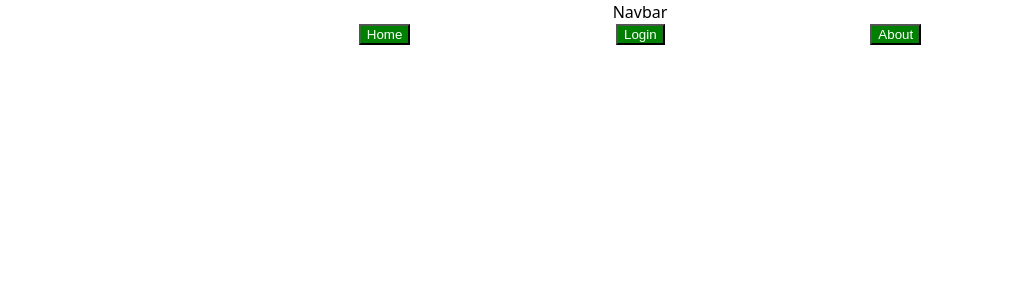
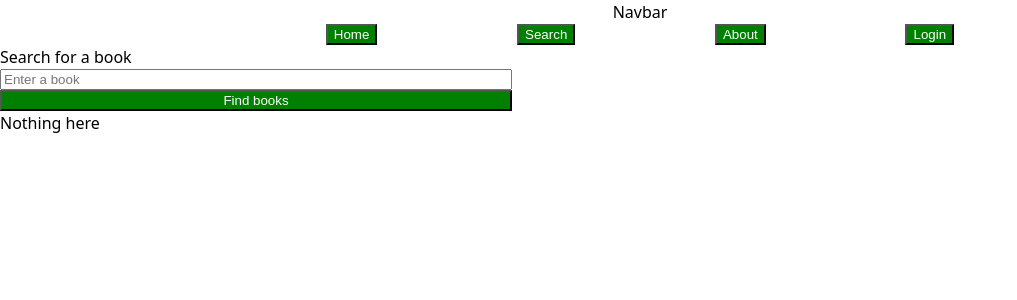
Before and after one commit to SamWilk/Great-Books, a React (Vite) app in the folder Great-Books-UI/: page /search in a window 1280 px wide. Shown: the top 300 px of the page, without its empty margins (0-1017 px from the left). Built offline with nearby package versions, Linux system fonts and the light colour scheme.

Commit message:
Big update

```diff
--- a/Great-Books-UI/src/components/customButton/customButton.jsx
+++ b/Great-Books-UI/src/components/customButton/customButton.jsx
@@ -1,9 +1,10 @@
 import "./customButton.css";
 
-const CustomButton = ({ children, OnClick, type }) => {
+const CustomButton = ({ children, OnClick, type, buttonTitle }) => {
   return (
     <button type={type} className="customButton" onClick={OnClick}>
       {children}
+      {buttonTitle}
     </button>
   );
 };
--- a/Great-Books-UI/src/components/navbar/navbar.jsx
+++ b/Great-Books-UI/src/components/navbar/navbar.jsx
@@ -1,7 +1,7 @@
 import { useEffect } from "react";
 import { checkAuth, logout } from "../../auth/authSlice";
 import { useDispatch, useSelector } from "react-redux";
-import { Navigate, useNavigate, useLocation } from "react-router-dom";
+import { useNavigate, useLocation } from "react-router-dom";
 import "./navbar.css";
 import CustomButton from "../customButton/customButton";
 
@@ -12,7 +12,7 @@ const SendToLogin = () => {
     navigate("/login");
   };
 
-  return <CustomButton OnClick={handleRedirect}>Login</CustomButton>;
+  return <CustomButton OnClick={handleRedirect} buttonTitle={"Login"} />;
 };
 
 const SendToSignUp = () => {
@@ -22,7 +22,7 @@ const SendToSignUp = () => {
     navigate("/signup");
   };
 
-  return <CustomButton OnClick={handleRedirect}>Sign Up</CustomButton>;
+  return <CustomButton OnClick={handleRedirect} buttonTitle={"Sign Up"} />;
 };
 
 const Logout = () => {
@@ -42,6 +42,7 @@ const Logout = () => {
 const Navbar = () => {
   const dispatch = useDispatch();
   const navigate = useNavigate();
+  const authUser = useSelector((state) => state.auth.user);
   const authStatus = useSelector((state) => state.auth.status);
   const isAuthenticated = useSelector((state) => state.auth.isAuthenticated);
   const isLoginPage = useLocation().pathname == "/login" ? true : false;
@@ -56,14 +57,31 @@ const Navbar = () => {
     <>
       <div className="navBar">
         Navbar
+        <div>
+          {isAuthenticated ? <div>Hello, {authUser.UserName}</div> : <></>}
+        </div>
         <div className="ButtonBar">
           <CustomButton
             OnClick={() => {
               navigate("/");
             }}
-          >
-            Home
-          </CustomButton>
+            buttonTitle={"Home"}
+          />
+
+          <CustomButton
+            OnClick={() => {
+              navigate("/search");
+            }}
+            buttonTitle={"Search"}
+          />
+
+          <CustomButton
+            OnClick={() => {
+              navigate("/about");
+            }}
+            buttonTitle={"About"}
+          />
+
           {isAuthenticated ? (
             <Logout />
           ) : isLoginPage ? (
@@ -71,13 +89,6 @@ const Navbar = () => {
           ) : (
             <SendToLogin />
           )}
-          <CustomButton
-            OnClick={() => {
-              navigate("/about");
-            }}
-          >
-            About
-          </CustomButton>
         </div>
       </div>
     </>
--- a/Great-Books-UI/src/main.jsx
+++ b/Great-Books-UI/src/main.jsx
@@ -9,6 +9,7 @@ import Navbar from "./components/navbar/navbar.jsx";
 import Login from "./pages/login/login.jsx";
 import About from "./pages/about/about.jsx";
 import Signup from "./pages/signup/signup.jsx";
+import Search from "./pages/search/search.jsx";
 
 createRoot(document.getElementById("root")).render(
   <StrictMode>
@@ -20,6 +21,7 @@ createRoot(document.getElementById("root")).render(
           <Route path="/login" element={<Login />} />
           <Route path="/about" element={<About />} />
           <Route path="/signup" element={<Signup />} />
+          <Route path="/search" element={<Search />} />
         </Routes>
       </Router>
     </Provider>
--- a/Great-Books-UI/src/pages/login/login.jsx
+++ b/Great-Books-UI/src/pages/login/login.jsx
@@ -4,9 +4,8 @@ import useLogin from "./login";
 import "./login.css";
 import CustomButton from "../../components/customButton/customButton";
 import { useNavigate } from "react-router-dom";
-import { useSelector, useDispatch } from "react-redux";
+import { useSelector } from "react-redux";
 import { useEffect } from "react";
-import { checkAuth } from "../../auth/authSlice";
 
 const validationSchema = Yup.object({
   userName: Yup.string()
--- /dev/null
+++ b/Great-Books-UI/src/pages/search/search.jsx
@@ -0,0 +1,140 @@
+import { Formik, Form, Field, ErrorMessage } from "formik";
+import CustomButton from "../../components/customButton/customButton";
+import useBookSearch from "./searchBooks";
+import { useState } from "react";
+import * as Yup from "yup";
+
+const validationSchema = Yup.object({
+  bookTitle: Yup.string()
+    .min(1, "Must Enter a Book")
+    .required("Must Enter a Book"),
+});
+
+const Search = () => {
+  const { searchBook, loading } = useBookSearch();
+  const [page, setPage] = useState(1);
+  const [books, setBooks] = useState({ BookCount: 0, BookArray: [] });
+  const [offset, setOffset] = useState(0);
+  const [newSubmit, setNewSubmit] = useState(true);
+
+  const handleSubmit = async (values, { setSubmitting }) => {
+    setSubmitting(true);
+    if (newSubmit) {
+      console.log(values.bookTitle);
+      setBooks(await searchBook(values.bookTitle, values.limit, 0));
+      setNewSubmit(false);
+    } else {
+      setOffset(20 * page);
+      const newBooks = await searchBook(
+        values.bookTitle,
+        values.limit,
+        offset,
+        true
+      );
+
+      setBooks((prevBooks) => ({
+        ...prevBooks,
+        BookArray: [...prevBooks.BookArray, ...newBooks], // Append newBooks to BookArray
+      }));
+    }
+
+    setSubmitting(false);
+  };
+
+  const getCoverURL = (coverID) => {
+    return `https://covers.openlibrary.org/b/id/${coverID}-S.jpg`;
+  };
+
+  return (
+    <>
+      <div>
+        <div>Search for a book</div>
+        <div>
+          <Formik
+            initialValues={{
+              bookTitle: "",
+              page: page,
+              limit: 20,
+              offset: offset,
+            }}
+            validationSchema={validationSchema}
+            validateOnChange={false}
+            validateOnBlur={false}
+            onSubmit={handleSubmit}
+          >
+            {({ isSubmitting }) => (
+              <Form className="login-form">
+                <div>
+                  <ErrorMessage
+                    name="bookTitle"
+                    component="div"
+                    className="customError"
+                  />
+                  <Field
+                    type="text"
+                    name="bookTitle"
+                    placeholder="Enter a book"
+                  />
+                </div>
+
+                <CustomButton
+                  type="submit"
+                  disabled={isSubmitting}
+                  OnClick={() => {
+                    setNewSubmit(true);
+                  }}
+                >
+                  {isSubmitting ? "Searching" : "Find books"}
+                </CustomButton>
+
+                <div>
+                  {loading ? (
+                    <div>Loading...</div>
+                  ) : books.BookArray.length != 0 ? (
+                    books.BookArray.map((e, idx) => {
+                      return (
+                        <div key={idx}>
+                          {e.CoverID != undefined ? (
+                            <>
+                              {e.Title}: {e.Author}
+                              <img
+                                key={idx}
+                                src={getCoverURL(e.CoverID)}
+                                alt="Book Cover"
+                                width={30}
+                                height={45}
+                              />{" "}
+                            </>
+                          ) : (
+                            <></>
+                          )}
+                        </div>
+                      );
+                    })
+                  ) : (
+                    <div>Nothing here</div>
+                  )}
+                </div>
+
+                {books.BookArray.length != 0 ? (
+                  <CustomButton
+                    type="submit"
+                    OnClick={() => {
+                      setPage(page + 1);
+                    }}
+                  >
+                    Next Page
+                  </CustomButton>
+                ) : (
+                  <></>
+                )}
+              </Form>
+            )}
+          </Formik>{" "}
+        </div>
+      </div>
+    </>
+  );
+};
+
+export default Search;
--- /dev/null
+++ b/Great-Books-UI/src/pages/search/searchBooks.js
@@ -0,0 +1,63 @@
+import { useState } from "react";
+import getURLConfig from "../../../config/urlConfig";
+
+const useBookSearch = () => {
+  const [loading, setLoading] = useState(false);
+  const searchBook = async (bookTitle, limit, offset, refetch) => {
+    setLoading(true);
+    const urlObj = getURLConfig();
+    const params = new URLSearchParams({
+      bookTitle: bookTitle,
+      limit: limit,
+      offset: offset,
+    });
+    try {
+      const response = await fetch(
+        `${urlObj.APIUrl}/findBookByTitle?${params}`
+      );
+      const body = await response.json();
+      setLoading(false);
+      if (!refetch) {
+        return createBookArray(body);
+      } else {
+        return createOnlyArray(body);
+      }
+    } catch (error) {
+      console.error(error);
+    }
+  };
+  return { searchBook, loading };
+};
+
+const createBookArray = (responseBody) => {
+  var bookArray = [];
+  responseBody.books.forEach((book) => {
+    if (book.author_name != undefined) {
+      const authorName = book.author_name[0];
+      bookArray.push({
+        Title: book.title,
+        Author: authorName,
+        YearPublished: book.first_publish_year,
+        CoverID: book.cover_i,
+      });
+    }
+  });
+  return { BookCount: responseBody.num_found, BookArray: bookArray };
+};
+
+const createOnlyArray = (responseBody) => {
+  var bookArray = new Array();
+  responseBody.books.forEach((book) => {
+    const authorName =
+      book.author_name[0] != undefined ? book.author_name[0] : undefined;
+    bookArray.push({
+      Title: book.title,
+      Author: authorName,
+      YearPublished: book.first_publish_year,
+      CoverID: book.cover_i,
+    });
+  });
+  return bookArray;
+};
+
+export default useBookSearch;
```
Also changed, not shown: 2 other files (tests, documents, lock files or other folders).
